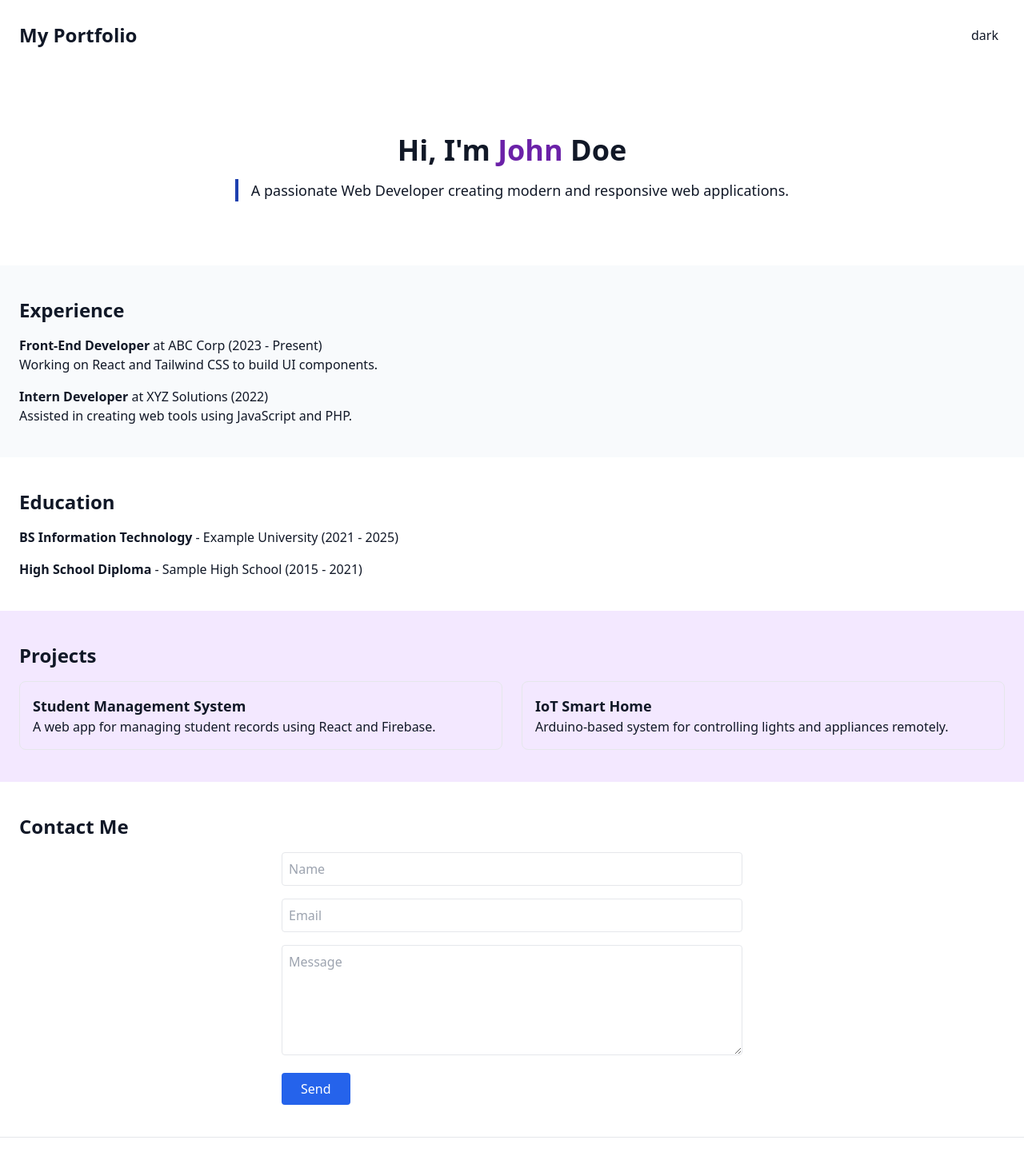
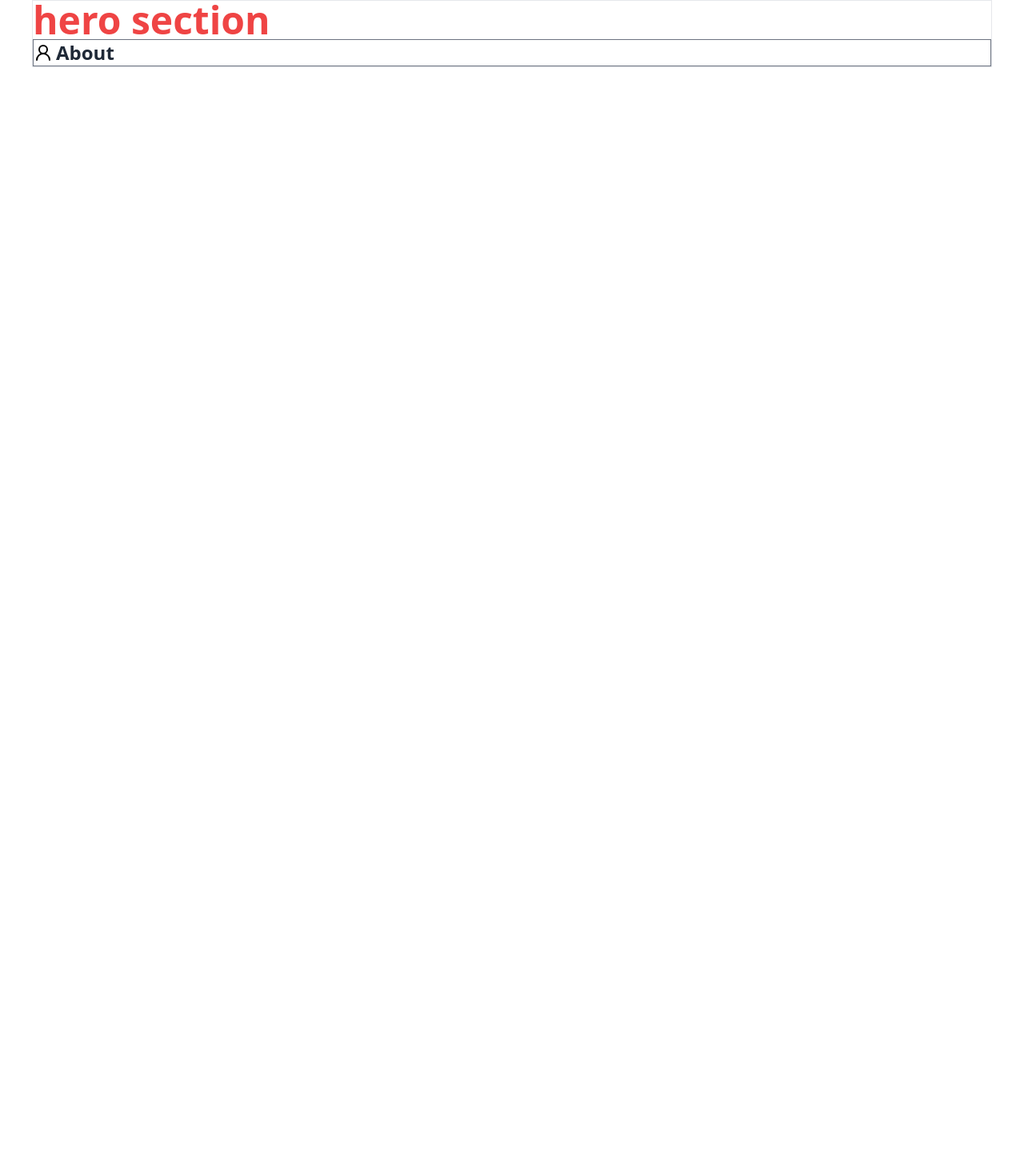
Before and after one commit to rara-wosho/gaela-portfolio, a React (Vite) app: page / in a window 1280 px wide. Shown: the top 1451 px of the page at 80% size. After the commit the page ends 800 px from the top, so only its background shows below. Built offline with nearby package versions, Linux system fonts and the light colour scheme.

Commit message:
first commit from another laptop

```diff
--- a/src/App.jsx
+++ b/src/App.jsx
@@ -1,133 +1,32 @@
-import { useState } from "react";
+import HeroSection from "./components/HeroSection";
+import SectionTitle from "./components/SectionTitle";
 
 const App = () => {
-    const [darkMode, setDarkMode] = useState(false);
-
-    return (
-        <div className={darkMode ? "dark" : ""}>
-            <div className="min-h-screen bg-white dark:bg-gray-900 text-gray-900 dark:text-white transition-colors duration-300">
-                <header className="flex justify-between items-center p-6">
-                    <h1 className="text-2xl font-bold">My Portfolio</h1>
-                    <button
-                        onClick={() => setDarkMode(!darkMode)}
-                        className="p-2 rounded"
-                    >
-                        {darkMode ? "light" : "dark"}
-                    </button>
-                </header>
-
-                {/* Hero Section */}
-                <section className="text-center py-20 px-4">
-                    <h2 className="text-4xl font-extrabold mb-4">
-                        Hi, I'm{" "}
-                        <span className="text-purple-800 dark:text-purple-500">
-                            John
-                        </span>{" "}
-                        Doe
-                    </h2>
-                    <p className="text-lg border-l-4 border-blue-800 dark:border-blue-500 inline-flex ps-4">
-                        A passionate Web Developer creating modern and
-                        responsive web applications.
-                    </p>
-                </section>
-
-                {/* Experiences */}
-                <section className="px-6 py-10 bg-slate-50 dark:bg-purple-950/20">
-                    <h3 className="text-2xl font-bold mb-4">Experience</h3>
-                    <ul className="space-y-4">
-                        <li>
-                            <strong>Front-End Developer</strong> at ABC Corp
-                            (2023 - Present)
-                            <p>
-                                Working on React and Tailwind CSS to build UI
-                                components.
-                            </p>
-                        </li>
-                        <li>
-                            <strong>Intern Developer</strong> at XYZ Solutions
-                            (2022)
-                            <p>
-                                Assisted in creating web tools using JavaScript
-                                and PHP.
-                            </p>
-                        </li>
-                    </ul>
-                </section>
-
-                {/* Schools Attended */}
-                <section className="px-6 py-10 ">
-                    <h3 className="text-2xl font-bold mb-4">Education</h3>
-                    <ul className="space-y-4">
-                        <li>
-                            <strong>BS Information Technology</strong> - Example
-                            University (2021 - 2025)
-                        </li>
-                        <li>
-                            <strong>High School Diploma</strong> - Sample High
-                            School (2015 - 2021)
-                        </li>
-                    </ul>
-                </section>
-
-                {/* Projects */}
-                <section className="px-6 py-10 bg-purple-100 dark:bg-purple-950">
-                    <h3 className="text-2xl font-bold mb-4">Projects</h3>
-                    <div className="grid grid-cols-1 md:grid-cols-2 gap-6">
-                        <div className="p-4 border rounded-lg dark:border-gray-700">
-                            <h4 className="font-semibold text-lg">
-                                Student Management System
-                            </h4>
-                            <p>
-                                A web app for managing student records using
-                                React and Firebase.
-                            </p>
-                        </div>
-                        <div className="p-4 border rounded-lg dark:border-gray-700">
-                            <h4 className="font-semibold text-lg">
-                                IoT Smart Home
-                            </h4>
-                            <p>
-                                Arduino-based system for controlling lights and
-                                appliances remotely.
-                            </p>
-                        </div>
-                    </div>
-                </section>
-
-                {/* Contact Form */}
-                <section className="px-6 py-10">
-                    <h3 className="text-2xl font-bold mb-4">Contact Me</h3>
-                    <form className="space-y-4 max-w-xl mx-auto">
-                        <input
-                            type="text"
-                            placeholder="Name"
-                            className="w-full p-2 border rounded dark:bg-gray-800 dark:border-gray-700"
-                        />
-                        <input
-                            type="email"
-                            placeholder="Email"
-                            className="w-full p-2 border rounded dark:bg-gray-800 dark:border-gray-700"
-                        />
-                        <textarea
-                            placeholder="Message"
-                            rows="5"
-                            className="w-full p-2 border rounded dark:bg-gray-800 dark:border-gray-700"
-                        ></textarea>
-                        <button
-                            type="submit"
-                            className="bg-blue-600 text-white px-6 py-2 rounded hover:bg-blue-700"
-                        >
-                            Send
-                        </button>
-                    </form>
-                </section>
-
-                <footer className="text-center py-6 border-t dark:border-gray-700">
-                    <p>&copy; 2025 John Doe. All rights reserved.</p>
-                </footer>
-            </div>
-        </div>
-    );
+  return (
+    <div className="main-container mx-auto max-w-[1200px] border">
+      <HeroSection />
+      <SectionTitle
+        icon={
+          <svg
+            xmlns="http://www.w3.org/2000/svg"
+            width="24"
+            height="24"
+            viewBox="0 0 24 24"
+            fill="none"
+            stroke="currentColor"
+            strokeWidth="2"
+            strokeLinecap="round"
+            strokeLinejoin="round"
+            className="lucide lucide-user-round-icon lucide-user-round"
+          >
+            <circle cx="12" cy="8" r="5" />
+            <path d="M20 21a8 8 0 0 0-16 0" />
+          </svg>
+        }
+        title="About"
+      />
+    </div>
+  );
 };
 
 export default App;
--- /dev/null
+++ b/src/components/HeroSection.jsx
@@ -0,0 +1,9 @@
+function HeroSection() {
+  return (
+    <div className="hero-section font-bold text-red-500 text-5xl">
+      hero section
+    </div>
+  );
+}
+
+export default HeroSection;
--- /dev/null
+++ b/src/components/SectionTitle.jsx
@@ -0,0 +1,10 @@
+function SectionTitle({ title, icon }) {
+  return (
+    <div className="flex items-center border border-gray-500">
+      <div className="secton-title-icon me-1">{icon}</div>
+      <p className="text-2xl font-semibold text-gray-800">{title}</p>
+    </div>
+  );
+}
+
+export default SectionTitle;
```
